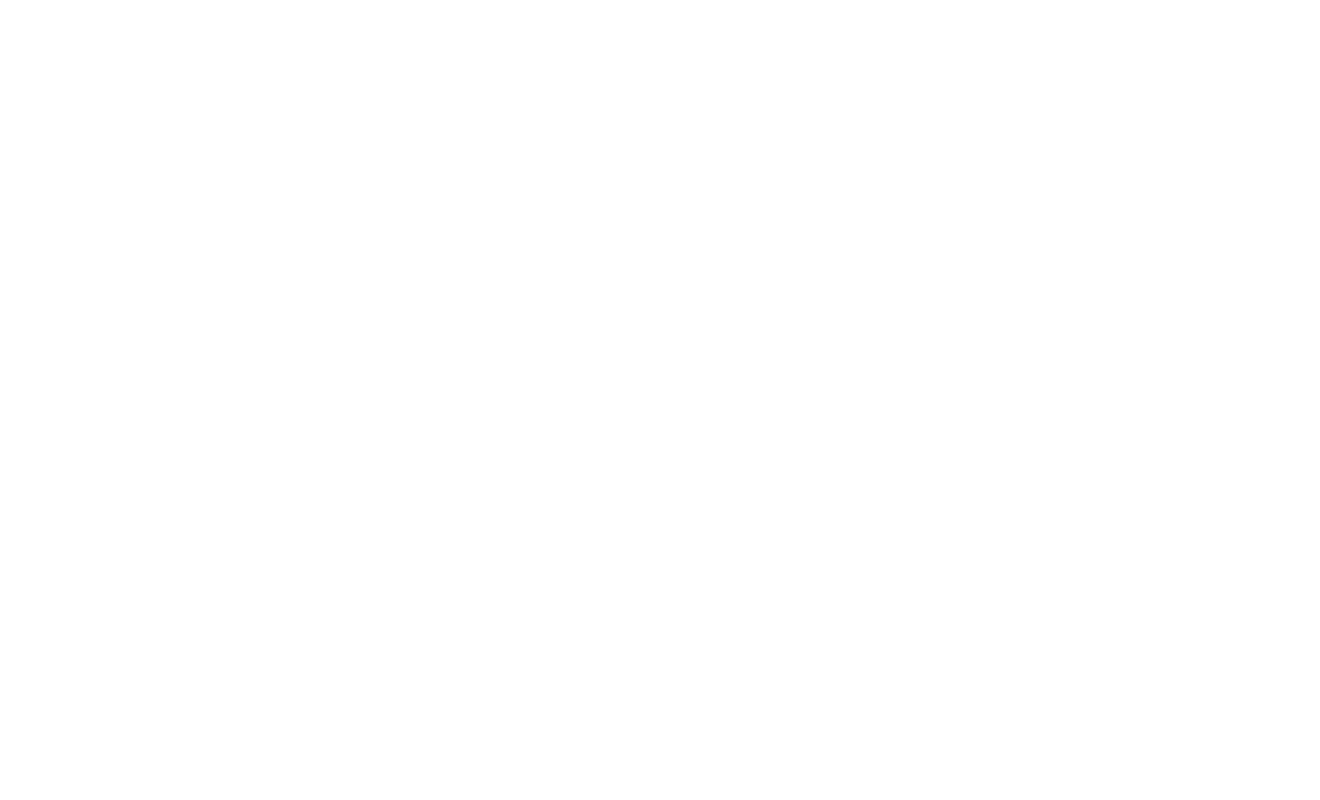
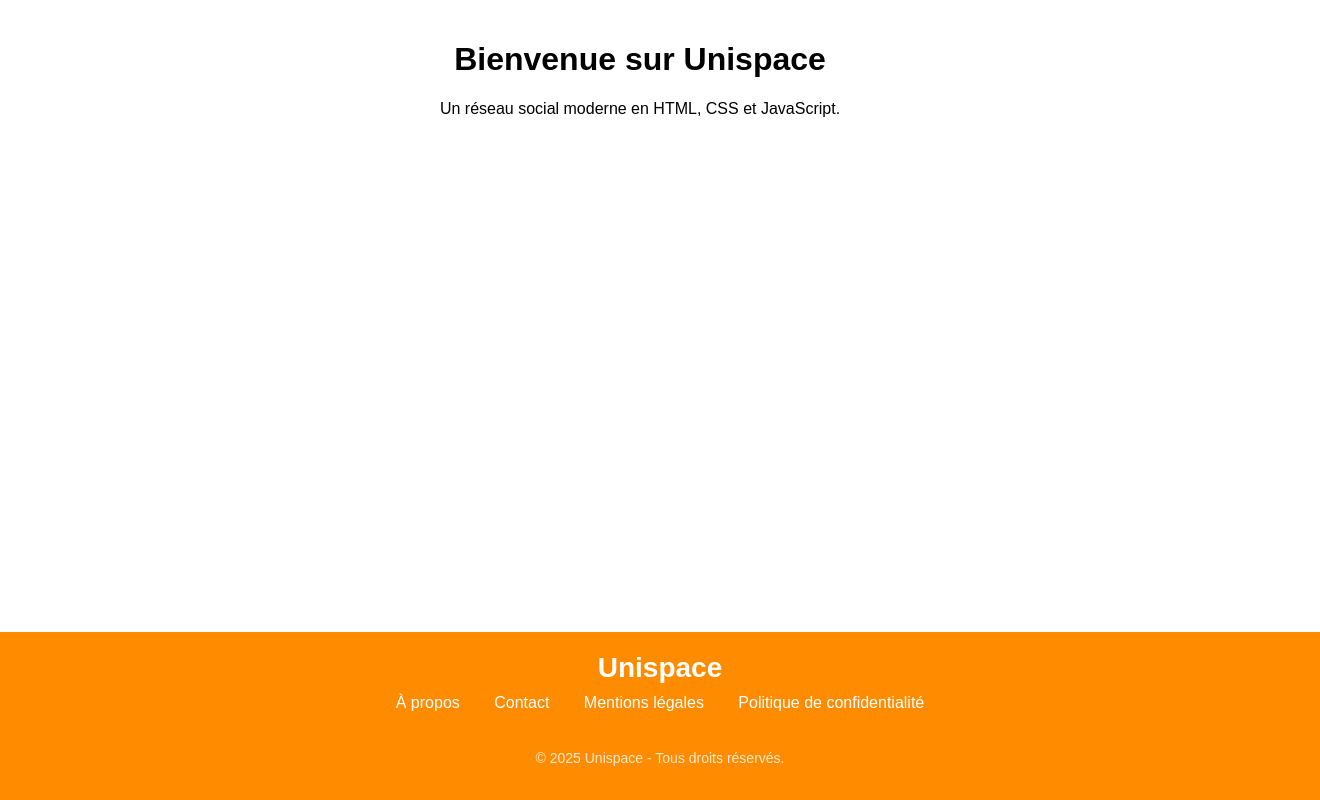
Before and after one commit to cmk-lucas/base_git, a plain HTML site: page index.html in a window 1280 px wide. Shown: the whole page, 1320 px wide, since content can reach past the window. Drawn offline with Linux system fonts and the light colour scheme.

Commit message:
rajout du footer et du css

```diff
--- a/index.html
+++ b/index.html
@@ -4,8 +4,130 @@
     <meta charset="UTF-8">
     <meta name="viewport" content="width=device-width, initial-scale=1.0">
     <title>Document</title>
+    <style>
+       /* Assurer que la page prend toute la hauteur */
+html, body {
+    height: 100%;
+    margin: 0;
+    width: 100%;
+    padding: 0;
+    display: flex;
+    flex-direction: column;
+    font-family: Arial, sans-serif;
+}
+
+/* Contenu principal qui pousse le footer vers le bas */
+.content {
+    flex: 1;
+    text-align: center;
+    padding: 20px;
+}
+
+/* Footer qui reste collé en bas */
+footer {
+    background-color: #ff8c00; /* Orange vif */
+    color: white;
+    text-align: center;
+    padding: 20px;
+    width: 100%;
+    position: relative;
+    bottom: 0;
+
+}
+
+.footer-container {
+    max-width: 1200px;
+    margin: auto;
+    display: flex;
+    flex-direction: column;
+    align-items: center;
+}
+
+.footer-logo h2 {
+    margin: 0;
+    font-size: 28px;
+    font-weight: bold;
+}
+
+.footer-links {
+    margin: 10px 0;
+}
+
+.footer-links a {
+    color: white;
+    text-decoration: none;
+    margin: 0 15px;
+    font-size: 16px;
+    transition: 0.3s;
+}
+
+.footer-links a:hover {
+    text-decoration: underline;
+}
+
+.footer-socials a {
+    display: inline-block;
+    margin: 0 10px;
+    font-size: 20px;
+    color: white;
+    transition: 0.3s;
+}
+
+.footer-socials a:hover {
+    transform: scale(1.2);
+}
+
+.footer-text {
+    margin-top: 10px;
+    font-size: 14px;
+    opacity: 0.8;
+}
+
+/* Responsive */
+@media (max-width: 768px) {
+    .footer-links a {
+        display: block;
+        margin: 5px 0;
+    }
+
+    .footer-socials {
+        margin-top: 10px;
+    }
+}
+
+    </style>
 </head>
 <body>
 
+
+
+        <div class="content">
+            <h1>Bienvenue sur Unispace</h1>
+            <p>Un réseau social moderne en HTML, CSS et JavaScript.</p>
+        </div>
+
+        <footer>
+            <div class="footer-container">
+                <div class="footer-logo">
+                    <h2>Unispace</h2>
+                </div>
+                <div class="footer-links">
+                    <a href="#">À propos</a>
+                    <a href="#">Contact</a>
+                    <a href="#">Mentions légales</a>
+                    <a href="#">Politique de confidentialité</a>
+                </div>
+                <div class="footer-socials">
+                    <a href="#"><i class="fab fa-facebook"></i></a>
+                    <a href="#"><i class="fab fa-twitter"></i></a>
+                    <a href="#"><i class="fab fa-instagram"></i></a>
+                    <a href="#"><i class="fab fa-linkedin"></i></a>
+                </div>
+                <p class="footer-text">© 2025 Unispace - Tous droits réservés.</p>
+            </div>
+        </footer>
+
+
+
 </body>
 </html>
```
